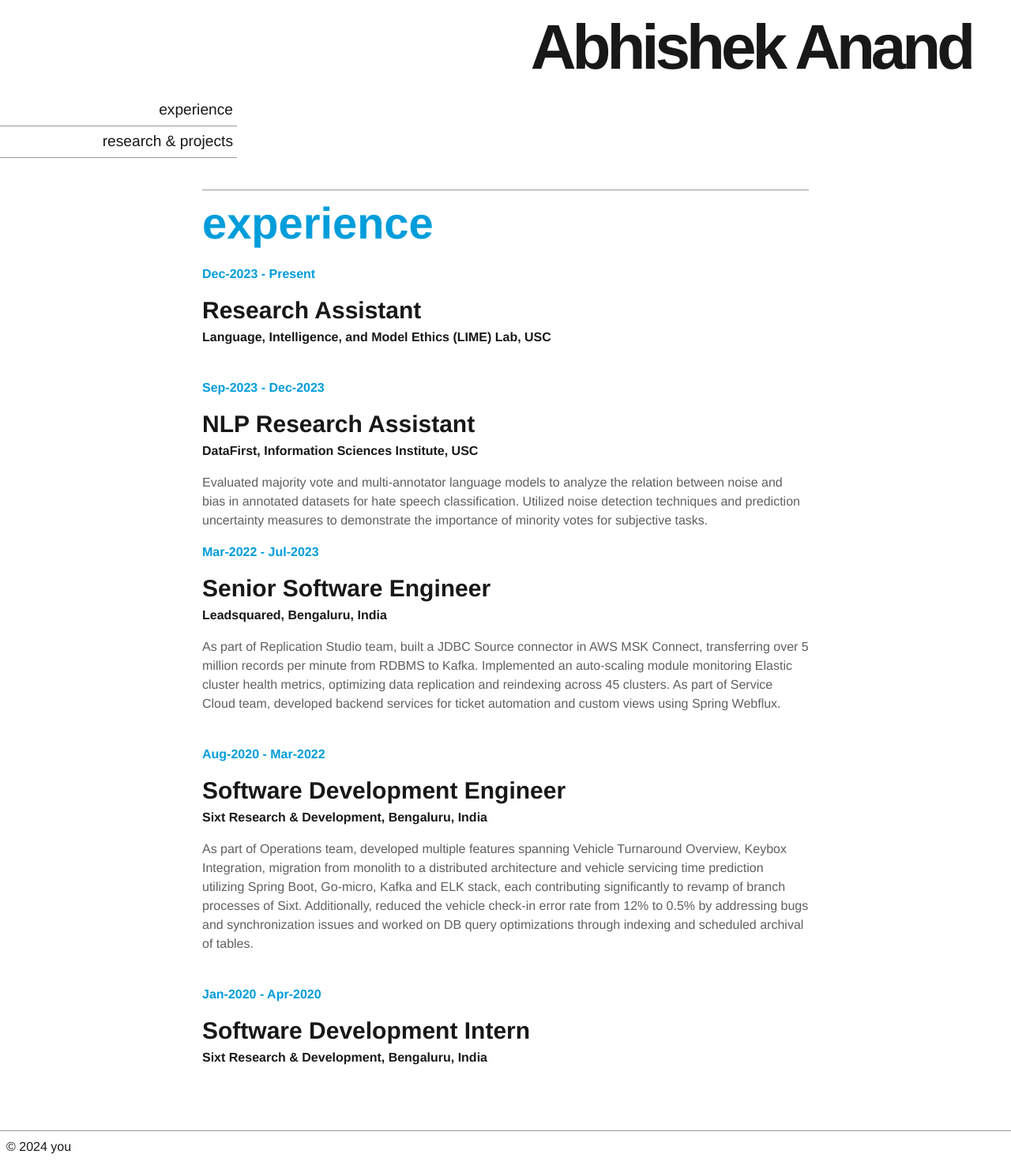
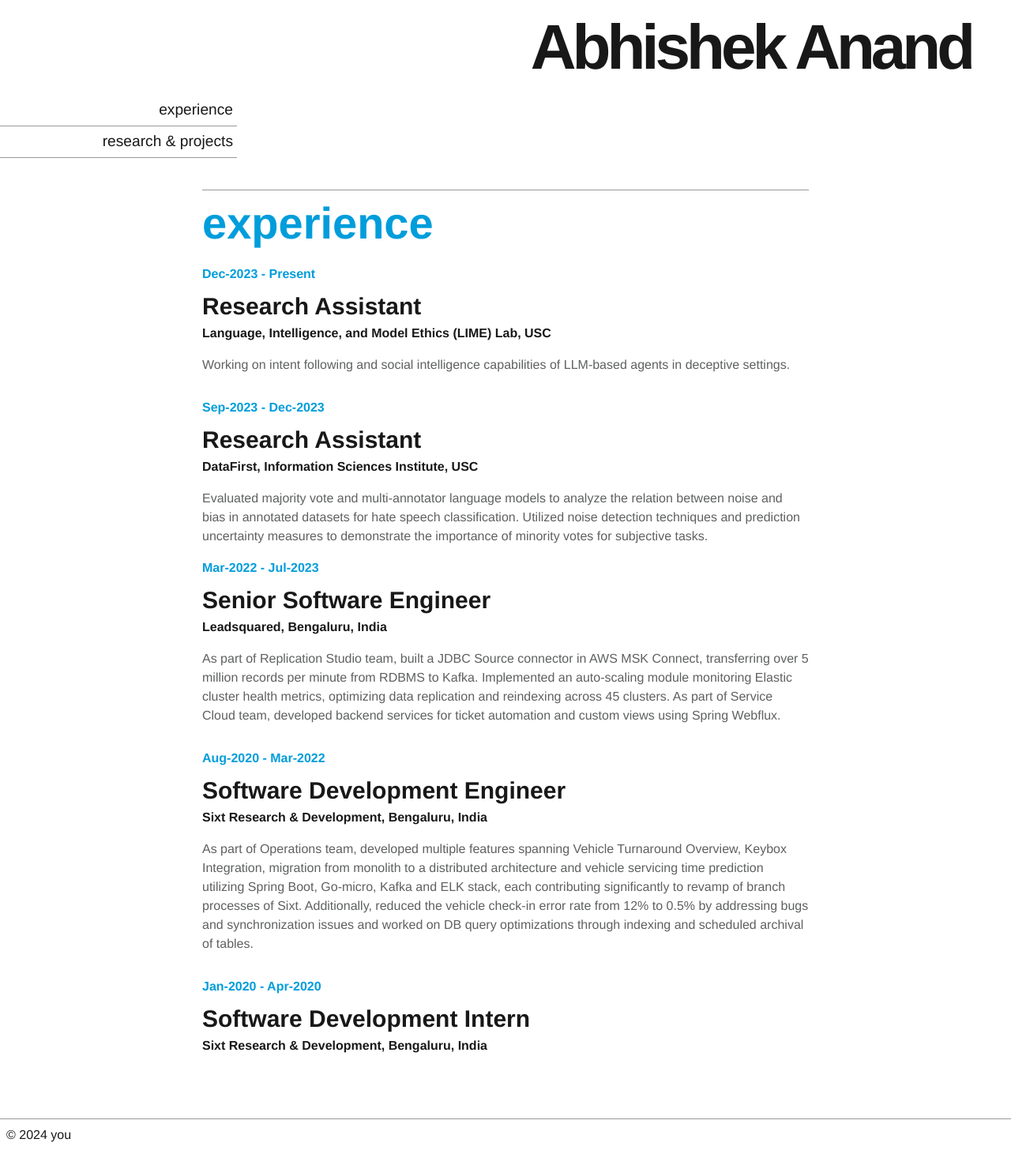
Before and after one commit to abhishekanand1710/abhishekanand1710.github.io, a Jekyll site: the page built from pages/experience.md, in a window 1280 px wide. Shown: the whole page at 79% size. Built offline with Jekyll 4.4.1, drawn with Linux system fonts in a browser that asks for light colours.

Commit message:
description for lime lab

```diff
--- a/_sass/base.scss
+++ b/_sass/base.scss
@@ -228,14 +228,14 @@ footer {
 // category pages
 .post-block {
   margin-top: 0.5em;
-  margin-bottom: 2em;
+  margin-bottom: 1.5em;
   a {
     background: transparent;
   }
   h2 {
     font-family: $header-font-family;
     border-top: 0px solid transparent;
-    margin: -5px 0 0 0;
+    margin: -10px 0 0 0;
   }
   h2 a:hover {
     text-decoration: none;
--- a/pages/experience.md
+++ b/pages/experience.md
@@ -16,11 +16,12 @@ title: "experience"
   <p class="sub-heading">Dec-2023 - Present</p>
   <h2>Research Assistant</h2>
   <p class="post-date">Language, Intelligence, and Model Ethics (LIME) Lab, USC</p>
+  <div class="post-content"><p>Working on intent following and social intelligence capabilities of LLM-based agents in deceptive settings.</p></div>
 </div>
 
 <div class="post-block">
   <p class="sub-heading">Sep-2023 - Dec-2023</p>
-  <h2 >NLP Research Assistant</h2>
+  <h2 >Research Assistant</h2>
   <p class="post-date">DataFirst, Information Sciences Institute, USC</p>
   <div class="post-content"><p>Evaluated majority vote and multi-annotator language models to analyze the relation between noise and bias in annotated datasets for hate speech classification. Utilized noise detection techniques and prediction uncertainty measures to demonstrate the importance of minority votes for subjective tasks.</p>
 </div>
```
Also changed, not shown: pages/projects.md (+1 -0 lines).
